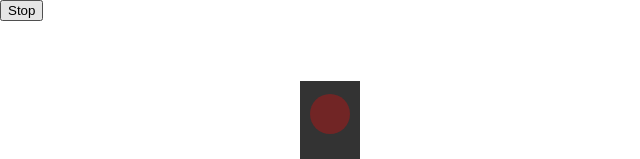
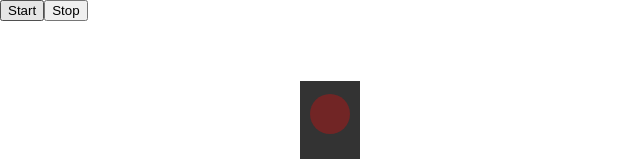
Before and after one commit to Developer994/Traffic-Lights, a React (Create React App) app: page / in a window 1280 px wide. Shown: the top 159 px of the page, without its empty margins (0-640 px from the left). Built offline with nearby package versions, Linux system fonts and the light colour scheme.

Commit message:
Added a start button to start the lights after they have been stopped. Start button still needs fix as clicking the start button more than once will increase the speed of the lights, when it's function is to only start the light.

```diff
--- a/src/App.js
+++ b/src/App.js
@@ -12,6 +12,10 @@ function App() {
 
   const TLights1Handler = () => {
     setTLights1((currentState) => (currentState + 1) % 3);
+  };
+
+  const startInterval = () => {
+    lightSwitchInterval = setInterval(TLights1Handler, 1000);
   };
 
   const stopInterval = () => {
@@ -66,6 +70,8 @@ function App() {
 
   return (
     <>
+      {/* <button onClick={startInterval}>Start</button> */}
+      <button onClick={startInterval}>Start</button>
       <button onClick={stopInterval}>Stop</button>
       <div style={trafficLight1}>
         <object style={redLight}></object>
```
